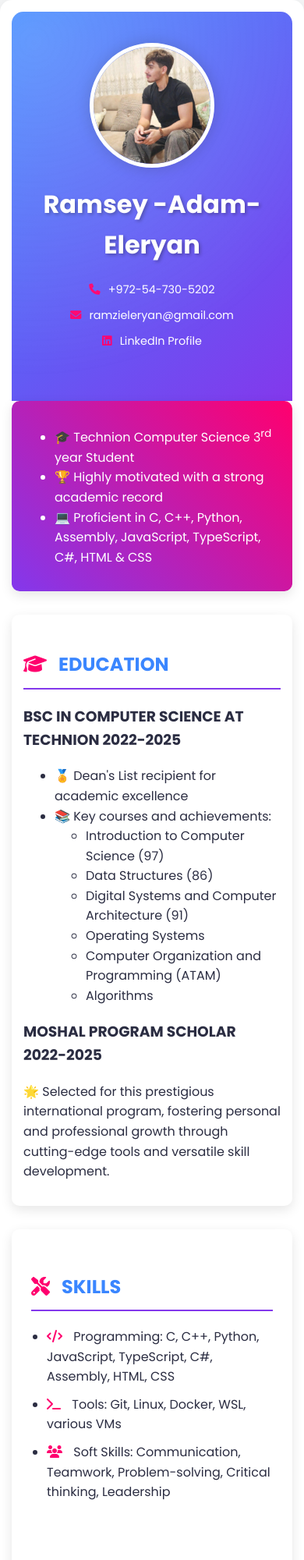
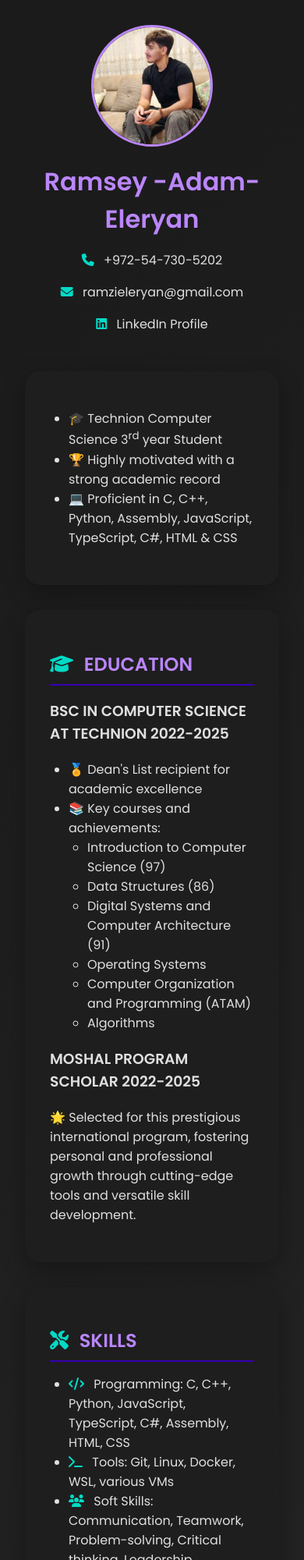
Before and after one commit to Ramsey02/resume, a website: page public/index.html in a window 390 px wide. Shown: the top 2000 px of the page at 78% size. Drawn offline with Linux system fonts and the light colour scheme; sample sign-in values are in the browser's storage.

Commit message:
Update styles.css

```diff
--- a/public/styles.css
+++ b/public/styles.css
@@ -1,74 +1,35 @@
-@import url('https://fonts.googleapis.com/css2?family=Poppins:wght@300;400;600;700&display=swap');
+@import url('https://fonts.googleapis.com/css2?family=Poppins:wght@300;400;600&display=swap');
 
-:root {
-    --primary-color: #3a86ff;
-    --secondary-color: #8338ec;
-    --accent-color: #ff006e;
-    --text-color: #2b2d42;
-    --bg-color: #f8f9fa;
-    --section-bg: #ffffff;
-}
-
-body {
-    font-family: 'Poppins', sans-serif;
-    line-height: 1.6;
-    color: var(--text-color);
-    background-color: var(--bg-color);
+body, html {
     margin: 0;
     padding: 0;
-    overflow-x: hidden;
+    font-family: 'Poppins', sans-serif;
+    background-color: #121212;
+    color: #e0e0e0;
 }
 
 .container {
     max-width: 1000px;
     margin: 0 auto;
-    padding: 20px;
-    background-color: var(--section-bg);
-    box-shadow: 0 0 30px rgba(0, 0, 0, 0.1);
-    border-radius: 15px;
+    padding: 2rem;
+    background: linear-gradient(135deg, #1a1a1a 0%, #2c2c2c 100%);
+    min-height: 100vh;
+}
+
+header {
+    text-align: center;
+    margin-bottom: 2rem;
     position: relative;
     overflow: hidden;
 }
 
-header {
-    background: linear-gradient(135deg, var(--primary-color), var(--secondary-color));
-    color: #ffffff;
-    padding: 40px 20px;
-    text-align: center;
-    border-radius: 15px 15px 0 0;
-    position: relative;
+.profile-photo {
+    width: 150px;
+    height: 150px;
+    border-radius: 50%;
+    margin: 0 auto 1rem;
     overflow: hidden;
-}
-
-header::before {
-    content: '';
-    position: absolute;
-    top: -50%;
-    left: -50%;
-    width: 200%;
-    height: 200%;
-    background: radial-gradient(circle, rgba(255,255,255,0.2) 0%, rgba(255,255,255,0) 70%);
-    animation: ripple 15s linear infinite;
-}
-
-@keyframes ripple {
-    0% { transform: translate(0, 0); }
-    100% { transform: translate(-50%, -50%); }
-}
-
-.profile-photo {
-    width: 200px;
-    height: 200px;
-    border-radius: 50%;
-    border: 5px solid var(--section-bg);
-    box-shadow: 0 0 20px rgba(0, 0, 0, 0.2);
-    margin: 0 auto 20px;
-    overflow: hidden;
-    transition: transform 0.3s ease;
-}
-
-.profile-photo:hover {
-    transform: scale(1.05);
+    border: 3px solid #bb86fc;
 }
 
 .profile-photo img {
@@ -78,34 +39,9 @@ header::before {
 }
 
 h1 {
-    font-size: 2.5em;
-    margin-bottom: 10px;
-    text-shadow: 2px 2px 4px rgba(0, 0, 0, 0.3);
-}
-
-h2 {
-    color: var(--primary-color);
-    margin-top: 30px;
-    padding-bottom: 10px;
-    border-bottom: 2px solid var(--secondary-color);
-    position: relative;
-    overflow: hidden;
-}
-
-h2::after {
-    content: '';
-    position: absolute;
-    bottom: 0;
-    left: 0;
-    width: 100%;
-    height: 2px;
-    background: linear-gradient(to right, var(--primary-color), var(--secondary-color));
-    transform: translateX(-100%);
-    transition: transform 0.3s ease;
-}
-
-h2:hover::after {
-    transform: translateX(0);
+    font-weight: 600;
+    color: #bb86fc;
+    margin-bottom: 1rem;
 }
 
 .contact {
@@ -114,168 +50,135 @@ h2:hover::after {
     display: flex;
     justify-content: center;
     flex-wrap: wrap;
-    margin-bottom: 20px;
+    gap: 1rem;
 }
 
-.contact li {
-    margin: 5px 15px;
-    font-size: 1em;
+.contact li a {
+    color: #e0e0e0;
+    text-decoration: none;
     transition: all 0.3s ease;
 }
 
-.contact li:hover {
-    transform: translateY(-3px);
-}
-
-.contact a {
-    color: #ffffff;
-    text-decoration: none;
-    display: flex;
-    align-items: center;
+.contact li a:hover {
+    color: #bb86fc;
 }
 
 .section {
-    background-color: var(--section-bg);
-    padding: 20px;
-    margin-bottom: 20px;
-    border-radius: 10px;
-    box-shadow: 0 5px 15px rgba(0, 0, 0, 0.1);
+    background-color: #1e1e1e;
+    border-radius: 20px;
+    padding: 2rem;
+    margin-bottom: 2rem;
+    box-shadow: 0 10px 30px rgba(0, 0, 0, 0.3);
     transition: all 0.3s ease;
-    transform: translateY(20px);
-    opacity: 0;
-}
-
-.section.visible {
-    transform: translateY(0);
-    opacity: 1;
 }
 
 .section:hover {
     transform: translateY(-5px);
-    box-shadow: 0 8px 25px rgba(0, 0, 0, 0.2);
+    box-shadow: 0 15px 40px rgba(0, 0, 0, 0.4);
 }
 
-.intro {
-    background: linear-gradient(45deg, var(--secondary-color), var(--accent-color));
-    color: #ffffff;
-    padding: 25px;
-    margin-bottom: 30px;
-    border-radius: 10px;
+h2 {
+    color: #bb86fc;
+    border-bottom: 2px solid #3700b3;
+    padding-bottom: 0.5rem;
+    margin-bottom: 1rem;
+}
+
+ul {
+    padding-left: 1.5rem;
+}
+
+.skills-languages {
+    display: grid;
+    grid-template-columns: 1fr 1fr;
+    gap: 2rem;
 }
 
 .project-grid {
     display: grid;
-    grid-template-columns: repeat(auto-fill, minmax(300px, 1fr));
-    gap: 25px;
+    grid-template-columns: repeat(auto-fit, minmax(250px, 1fr));
+    gap: 1.5rem;
 }
 
 .project-card {
-    background-color: var(--section-bg);
-    padding: 20px;
-    border-radius: 10px;
-    box-shadow: 0 5px 15px rgba(0, 0, 0, 0.1);
-    transition: all 0.5s ease;
-    position: relative;
-    overflow: hidden;
-}
-
-.project-card::before {
-    content: '';
-    position: absolute;
-    top: -100%;
-    left: -100%;
-    width: 300%;
-    height: 300%;
-    background: linear-gradient(135deg, rgba(255,255,255,0.1) 0%, rgba(255,255,255,0) 50%);
-    transform: rotate(45deg);
-    transition: all 0.5s ease;
-}
-
-.project-card:hover::before {
-    top: 100%;
-    left: 100%;
+    background-color: #2c2c2c;
+    border-radius: 15px;
+    padding: 1.5rem;
+    transition: all 0.3s ease;
 }
 
 .project-card:hover {
-    transform: translateY(-5px) rotate(2deg);
-    box-shadow: 0 8px 25px rgba(0, 0, 0, 0.2);
+    transform: translateY(-5px);
+    box-shadow: 0 8px 25px rgba(187, 134, 252, 0.2);
 }
 
-.skills-languages {
-    display: flex;
-    justify-content: space-between;
-    flex-wrap: wrap;
-    margin-top: 30px;
-}
-
-.skills, .languages {
-    flex: 1 1 300px;
-    margin: 10px;
-}
-
-.skills ul, .languages ul {
-    padding-left: 20px;
-}
-
-.skills li, .languages li {
-    margin-bottom: 10px;
-    transition: all 0.3s ease;
-    position: relative;
-}
-
-.skills li::before, .languages li::before {
-    content: '';
-    position: absolute;
-    left: -20px;
-    top: 50%;
-    width: 6px;
-    height: 6px;
-    background-color: var(--accent-color);
-    border-radius: 50%;
-    transform: translateY(-50%) scale(0);
-    transition: transform 0.3s ease;
-}
-
-.skills li:hover::before, .languages li:hover::before {
-    transform: translateY(-50%) scale(1);
-}
-
-.skills li:hover, .languages li:hover {
-    transform: translateX(5px);
-    color: var(--accent-color);
+.project-card h3 {
+    color: #03dac6;
+    margin-top: 0;
 }
 
 .fas, .fab {
-    margin-right: 10px;
-    color: var(--accent-color);
+    margin-right: 0.5rem;
+    color: #03dac6;
+}
+
+input, button {
+    width: 100%;
+    padding: 0.8rem;
+    margin-bottom: 1rem;
+    border: none;
+    border-radius: 50px;
+    font-size: 1rem;
+}
+
+input {
+    background-color: #2c2c2c;
+    color: #e0e0e0;
+}
+
+input:focus {
+    outline: none;
+    box-shadow: 0 0 0 2px #bb86fc;
+}
+
+button {
+    background-color: #bb86fc;
+    color: #121212;
+    cursor: pointer;
+    transition: all 0.3s ease;
+    font-weight: 600;
+}
+
+button:hover {
+    background-color: #9164c8;
+    transform: translateY(-2px);
+}
+
+.background-animation {
+    position: fixed;
+    top: -50%;
+    left: -50%;
+    right: -50%;
+    bottom: -50%;
+    background: linear-gradient(45deg, #bb86fc, #3700b3, #03dac6);
+    background-size: 400% 400%;
+    animation: gradient 15s ease infinite;
+    opacity: 0.1;
+    z-index: -1;
+}
+
+@keyframes gradient {
+    0% { background-position: 0% 50%; }
+    50% { background-position: 100% 50%; }
+    100% { background-position: 0% 50%; }
 }
 
 @media (max-width: 768px) {
-    .container {
-        padding: 15px;
+    .skills-languages {
+        grid-template-columns: 1fr;
     }
 
     .project-grid {
         grid-template-columns: 1fr;
     }
-
-    .profile-photo {
-        width: 150px;
-        height: 150px;
-    }
 }
-
-@media (max-width: 600px) {
-    h1 {
-        font-size: 2em;
-    }
-
-    .contact li {
-        margin: 5px 10px;
-        font-size: 0.9em;
-    }
-
-    .section {
-        padding: 15px;
-    }
-}
```
